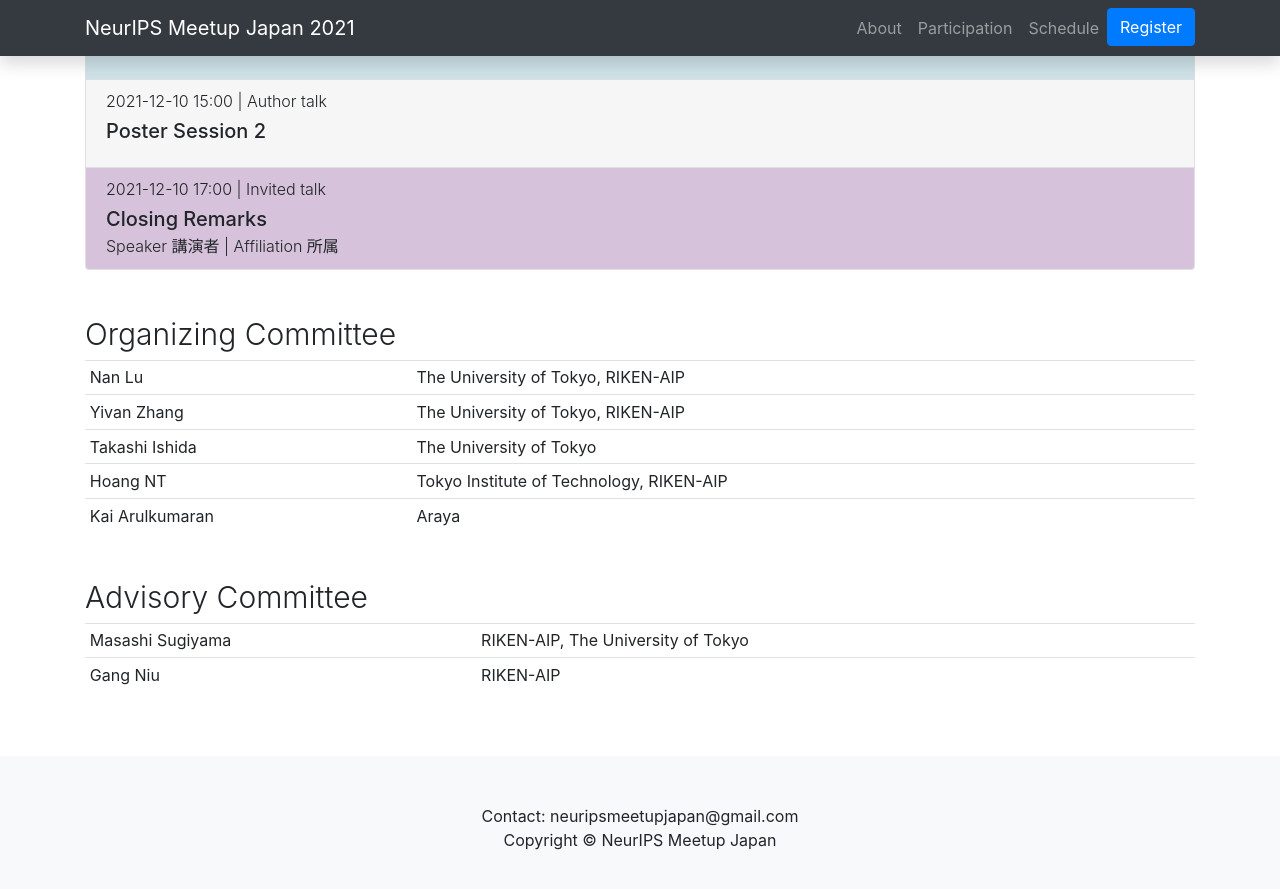
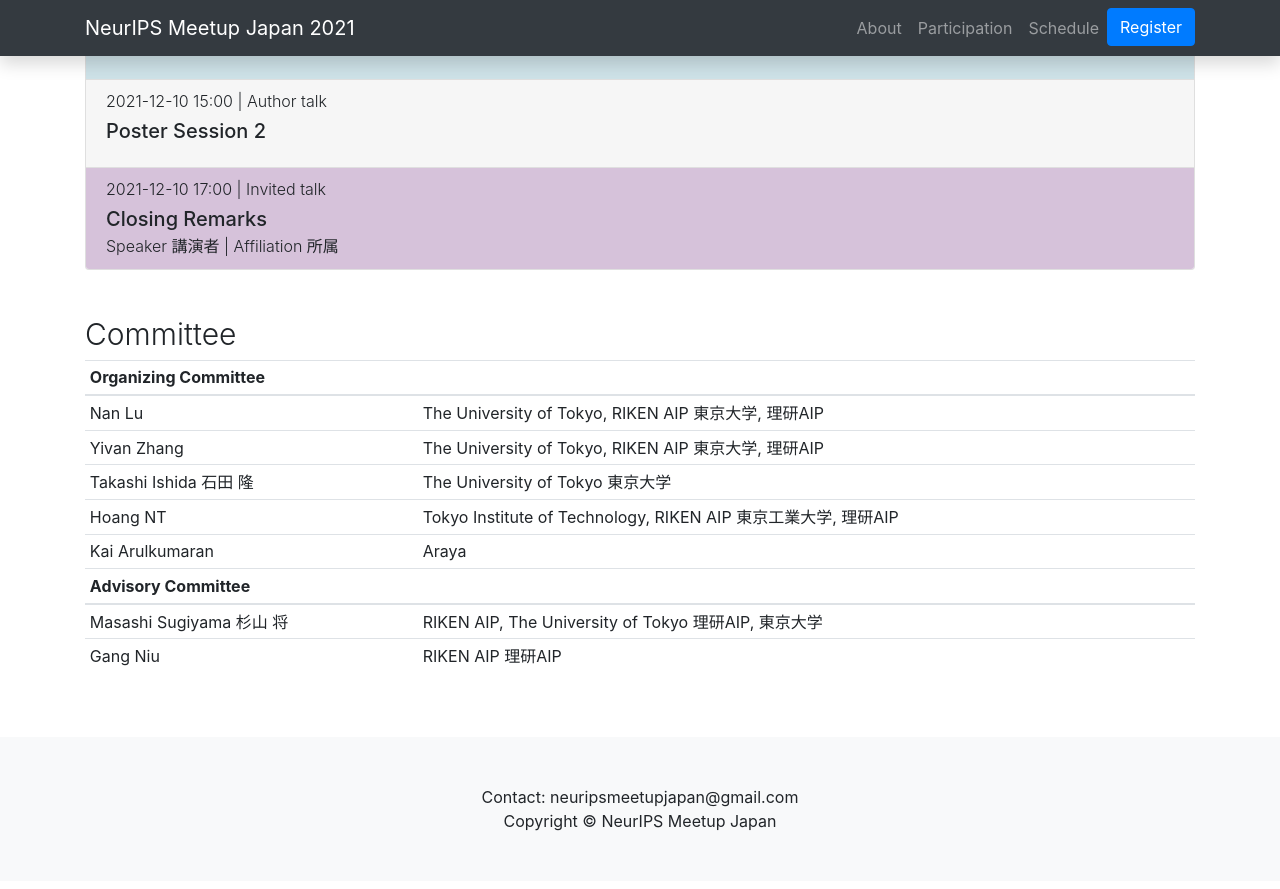
Before and after one commit to NeurIPSMeetupJapan/neuripsmeetupjapan.github.io, a Jekyll site: the page built from index.md, in a window 1280 px wide and 900 px high, scrolled down 2917 px. Shown: the top 889 px of the window. Built offline with Jekyll 4.4.1, drawn with Linux system fonts in a browser that asks for light colours.

Commit message:
committee

```diff
--- a/_includes/advisor.html
+++ /dev/null
@@ -1,12 +0,0 @@
-<table class="table table-sm">
-  <tbody>
-    <tr>
-      <td>Masashi Sugiyama</td>
-      <td>RIKEN-AIP, The University of Tokyo</td>
-    </tr>
-    <tr>
-      <td>Gang Niu</td>
-      <td>RIKEN-AIP</td>
-    </tr>
-  </tbody>
-</table>
--- /dev/null
+++ b/_includes/committee.html
@@ -0,0 +1,47 @@
+<table class="table table-sm">
+  <thead>
+    <tr>
+      <th>Organizing Committee</th><th></th>
+    </tr>
+  </thead>
+
+  <tbody>
+    <tr>
+      <td>Nan Lu</td>
+      <td>The University of Tokyo, RIKEN AIP 東京大学, 理研AIP</td>
+    </tr>
+    <tr>
+      <td>Yivan Zhang</td>
+      <td>The University of Tokyo, RIKEN AIP 東京大学, 理研AIP</td>
+    </tr>
+    <tr>
+      <td>Takashi Ishida 石田 隆</td>
+      <td>The University of Tokyo 東京大学</td>
+    </tr>
+    <tr>
+      <td>Hoang NT</td>
+      <td>Tokyo Institute of Technology, RIKEN AIP 東京工業大学, 理研AIP</td>
+    </tr>
+    <tr>
+      <td>Kai Arulkumaran</td>
+      <td>Araya</td>
+    </tr>
+  </tbody>
+
+  <thead>
+    <tr>
+      <th>Advisory Committee</th><th></th>
+    </tr>
+  </thead>
+
+  <tbody>
+    <tr>
+      <td>Masashi Sugiyama 杉山 将</td>
+      <td>RIKEN AIP, The University of Tokyo 理研AIP, 東京大学</td>
+    </tr>
+    <tr>
+      <td>Gang Niu</td>
+      <td>RIKEN AIP 理研AIP</td>
+    </tr>
+  </tbody>
+</table>
--- a/_includes/organizer.html
+++ /dev/null
@@ -1,24 +0,0 @@
-<table class="table table-sm">
-  <tbody>
-    <tr>
-      <td>Nan Lu</td>
-      <td>The University of Tokyo, RIKEN-AIP</td>
-    </tr>
-    <tr>
-      <td>Yivan Zhang</td>
-      <td>The University of Tokyo, RIKEN-AIP</td>
-    </tr>
-    <tr>
-      <td>Takashi Ishida</td>
-      <td>The University of Tokyo</td>
-    </tr>
-    <tr>
-      <td>Hoang NT</td>
-      <td>Tokyo Institute of Technology, RIKEN-AIP</td>
-    </tr>
-    <tr>
-      <td>Kai Arulkumaran</td>
-      <td>Araya</td>
-    </tr>
-  </tbody>
-</table>
--- a/index.md
+++ b/index.md
@@ -54,10 +54,6 @@
 
 {% include schedule.html %}
 
-## Organizing Committee
+## Committee
 
-{% include organizer.html %}
-
-## Advisory Committee
-
-{% include advisor.html %}
+{% include committee.html %}
```
